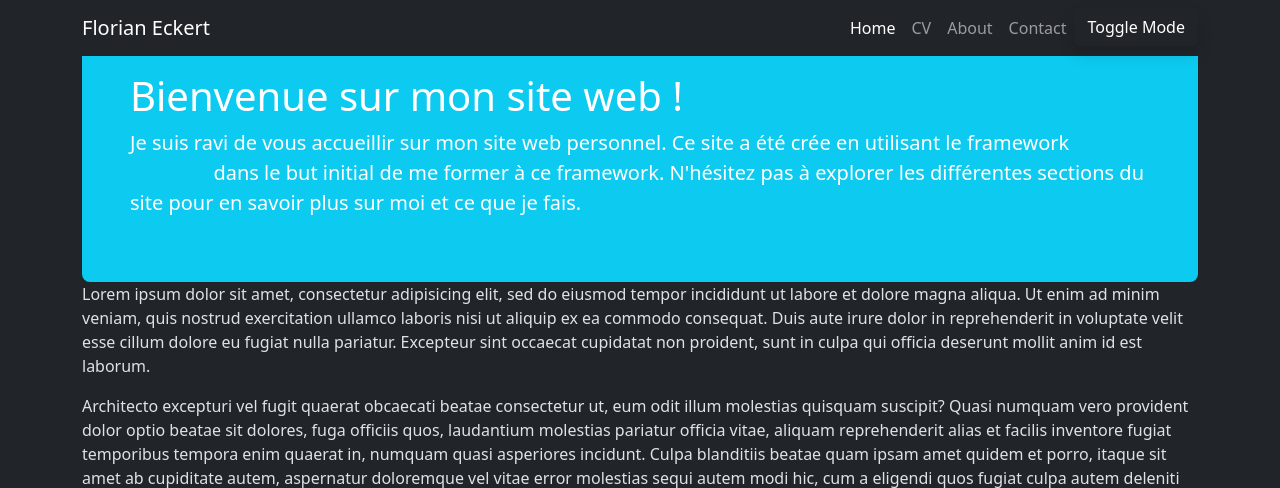
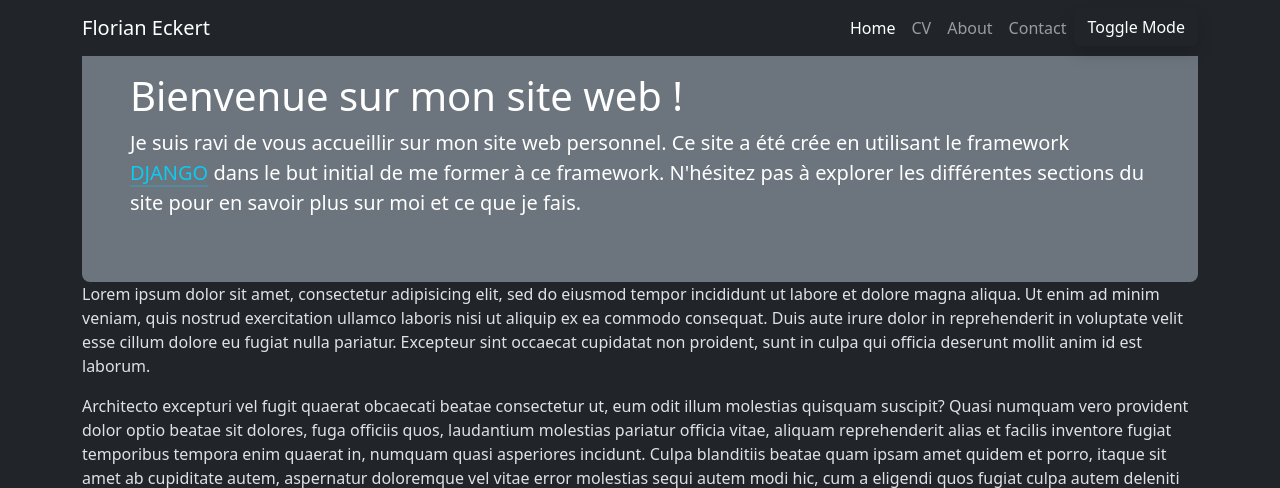
Before and after one commit to MoonUnicorne/MyWebSite, a Django app: page / in a window 1280 px wide. Shown: the top 488 px of the page. Run offline with Django 3.2, Linux system fonts and the light colour scheme.

Commit message:
Gestion du theme avec Cookie

```diff
--- a/app/static/app/scripts/site.js
+++ b/app/static/app/scripts/site.js
@@ -1,9 +1,59 @@
-document.getElementById('btnSwitch').addEventListener('click', () => {
-    console.log('Switching theme')
-    if (document.documentElement.getAttribute('data-bs-theme') == 'dark') {
-        document.documentElement.setAttribute('data-bs-theme', 'light')
+let theme = 'dark'
+
+addEventListener('load', (event) => {
+    theme = getCookie('theme')
+    if (theme == null) {
+
+        let darkMode = window.matchmedia("(prefers-color-scheme: dark)").matches;
+        if (darkMode) {
+            theme = 'dark'
+        }
+        else {
+            theme = 'light'
+        }
+        setCookie('theme', theme, 30)
+    }
+    document.documentElement.setAttribute('data-bs-theme', theme)
+})
+
+
+function setCookie(name, value, days) {
+    var expires = "";
+    if (days) {
+        var date = new Date();
+        date.setTime(date.getTime() + (days * 24 * 60 * 60 * 1000));
+        expires = "; expires=" + date.toUTCString();
+    }
+    document.cookie = name + "=" + (value || "") + expires + "; path=/";
+}
+
+
+function getCookie(name) {
+    var nameEQ = name + "=";
+    var ca = document.cookie.split(';');
+    for (var i = 0; i < ca.length; i++) {
+        var c = ca[i];
+        while (c.charAt(0) == ' ') c = c.substring(1, c.length);
+        if (c.indexOf(nameEQ) == 0) return c.substring(nameEQ.length, c.length);
+    }
+    return null;
+}
+
+function deleteCookie(name) {
+    document.cookie = name + '=; Max-Age=-99999999;';
+}
+
+function SwitchTheme() {
+    if (theme == 'light') {
+        document.documentElement.setAttribute('data-bs-theme', 'dark')
+        theme = 'dark'
     }
     else {
-        document.documentElement.setAttribute('data-bs-theme', 'dark')
+        document.documentElement.setAttribute('data-bs-theme', 'light')
+        theme = 'light'
     }
-})
+    deleteCookie('theme')
+    setCookie('theme', theme, 30)
+}
+
+document.getElementById('btnSwitch').addEventListener('click', SwitchTheme)
--- a/app/templates/app/index.html
+++ b/app/templates/app/index.html
@@ -2,7 +2,7 @@
 
 {% block content %}
 
-<div class="jumbotron p-5 text-white bg-info rounded-3">
+<div class="jumbotron p-5 text-white bg-secondary rounded-3">
     <h1>Bienvenue sur mon site web !</h1>
     <p class="lead">
         Je suis ravi de vous accueillir sur mon site web personnel.
```
